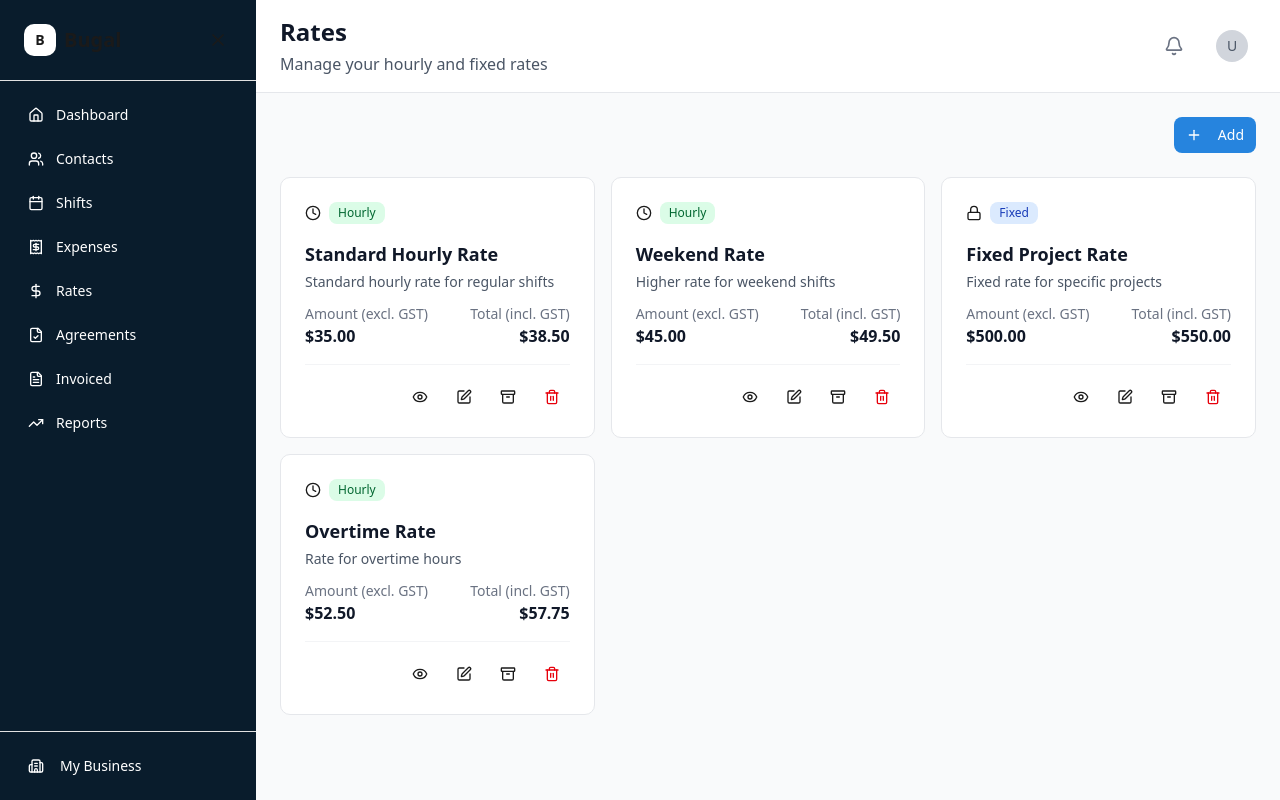
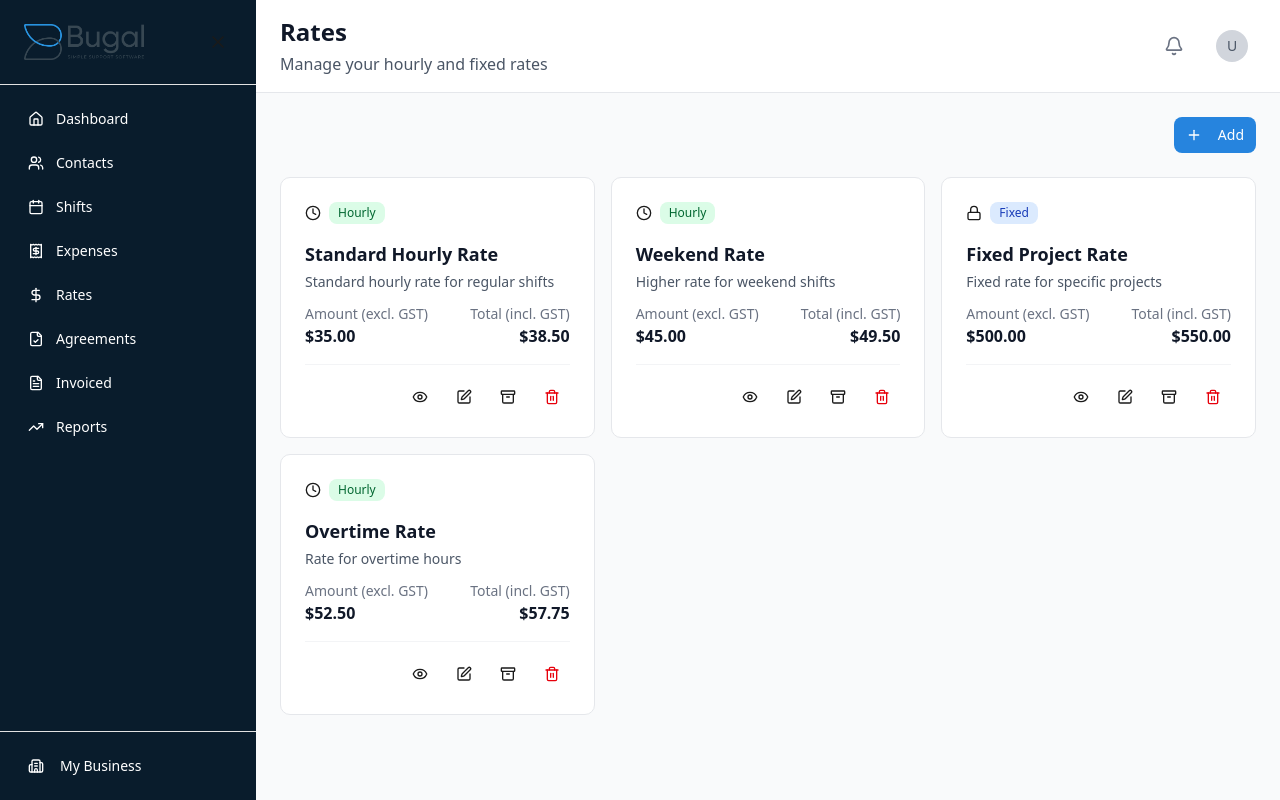
Before and after one commit to bugalsaas/bugal-frontend-v2, a Next.js app: page /rates in a window 1280 px wide. Built offline with nearby package versions, Linux system fonts and the light colour scheme.

Commit message:
Add Bugal logo to sidebar navigation
- Copied logo-full.png from old frontend
- Updated MainLayout to use actual Bugal logo instead of placeholder 'B' icon
- Logo now displays properly in sidebar with correct branding

```diff
--- a/src/components/layout/main-layout.tsx
+++ b/src/components/layout/main-layout.tsx
@@ -1,6 +1,7 @@
 'use client';
 
 import React, { useState } from 'react';
+import Image from 'next/image';
 import { Button } from '@/components/ui/button';
 import { Input } from '@/components/ui/input';
 import { Badge } from '@/components/ui/badge';
@@ -121,11 +122,15 @@ export function MainLayout({
           {/* Logo */}
           <div className="p-6 border-b" style={{ borderColor: colors.sidebar.border }}>
             <div className="flex items-center justify-between">
-              <div className={`flex items-center space-x-2 transition-opacity ${sidebarCollapsed ? 'opacity-0' : 'opacity-100'}`}>
-                <div className="w-8 h-8 bg-white rounded-lg flex items-center justify-center">
-                  <span className="text-gray-900 font-bold text-sm">B</span>
-                </div>
-                <span className="text-xl font-bold text-white">Bugal</span>
+              <div className={`flex items-center space-x-3 transition-opacity ${sidebarCollapsed ? 'opacity-0' : 'opacity-100'}`}>
+                <Image
+                  src="/logo-full.png"
+                  alt="Bugal Logo"
+                  width={120}
+                  height={40}
+                  className="object-contain"
+                  priority
+                />
               </div>
               <button
                 onClick={() => setSidebarCollapsed(!sidebarCollapsed)}
```
Also changed, not shown: public/logo-full.png (added).
